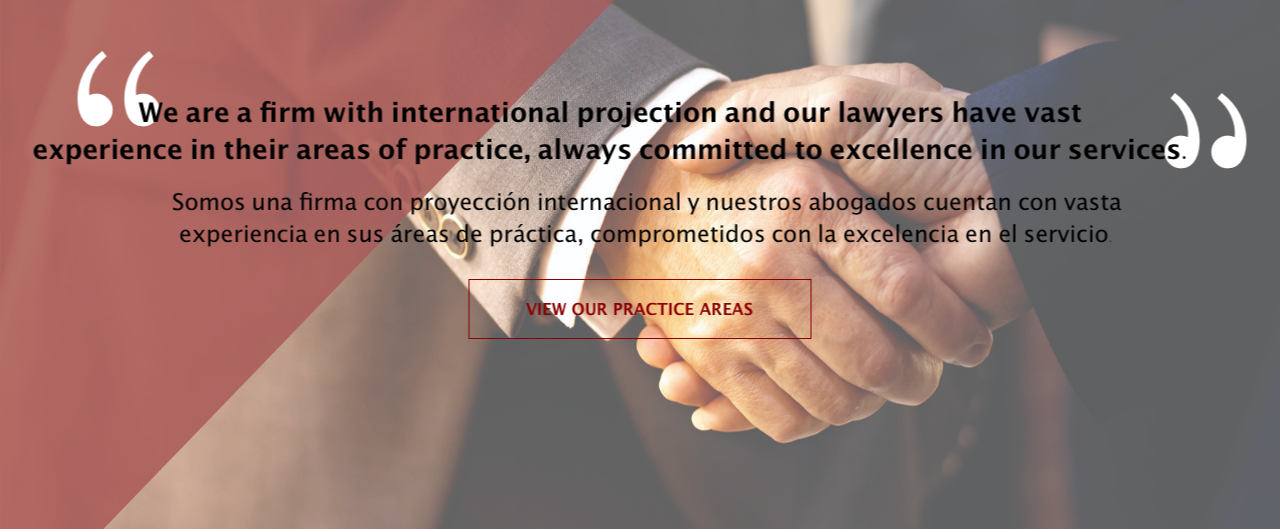
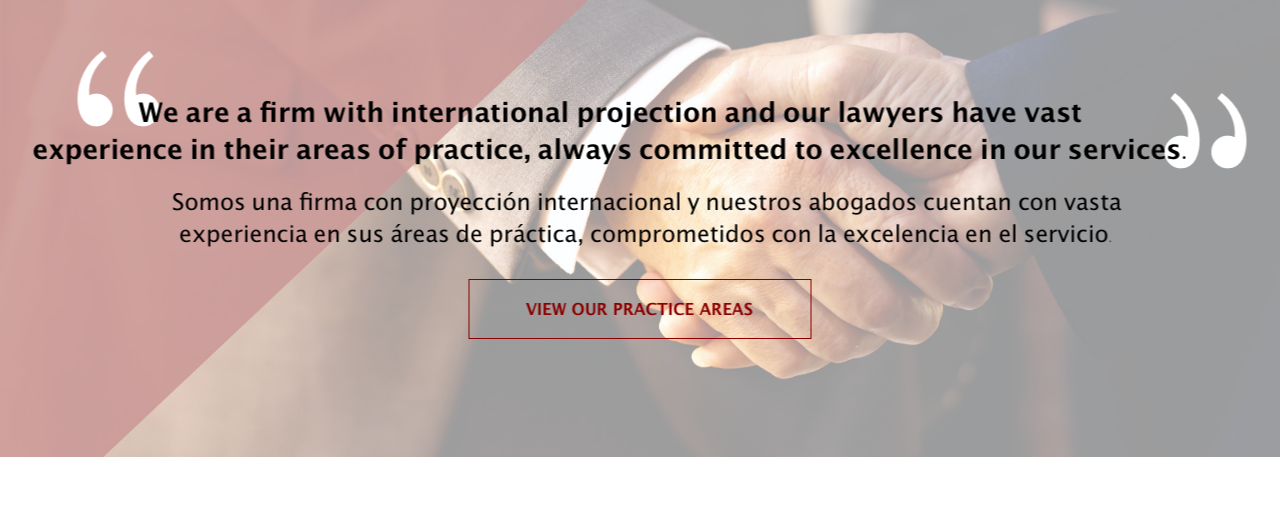
Before and after one commit to adrianaarias/private-legal-services, a plain HTML site: page index.html in a window 1280 px wide. Shown: the part 271-800 px from the top of the page. Drawn offline with Linux system fonts and the light colour scheme.

Commit message:
update-index

```diff
--- a/assets/stylesheets/styles.css
+++ b/assets/stylesheets/styles.css
@@ -3,23 +3,16 @@
   margin:0;
 }
 
-.bg {
-  background-image: url("fotofondo.jpg");
+
+.full-page {
+  /* The image used */
+  width: 100%;
+  height: auto;
+  opacity: 0.5;
+  position: absolute;
+  display: block;
 }
 
-.full-page {
-  display: block;
-  margin-left: auto;
-  margin-right: auto;
-  min-height: 100%;
-  min-width: 1024px;
-  width: 100%;
-  height: auto;
-  position: fixed;
-  top: 0;
-  left: 0;
-  opacity: 0.8;
-}
 
 .logo {
   display: block;
@@ -69,7 +62,7 @@
 }
 
 /* When the screen is less than 600 pixels wide, hide all links, except for the first one ("Home"). Show the link that contains should open and close the topnav (.icon) */
-@media screen and (max-width: 600px) {
+@media screen and (max-width: 800px) {
   .topnav a {display: none;}
   .topnav a.icon {
     float: right;
```
